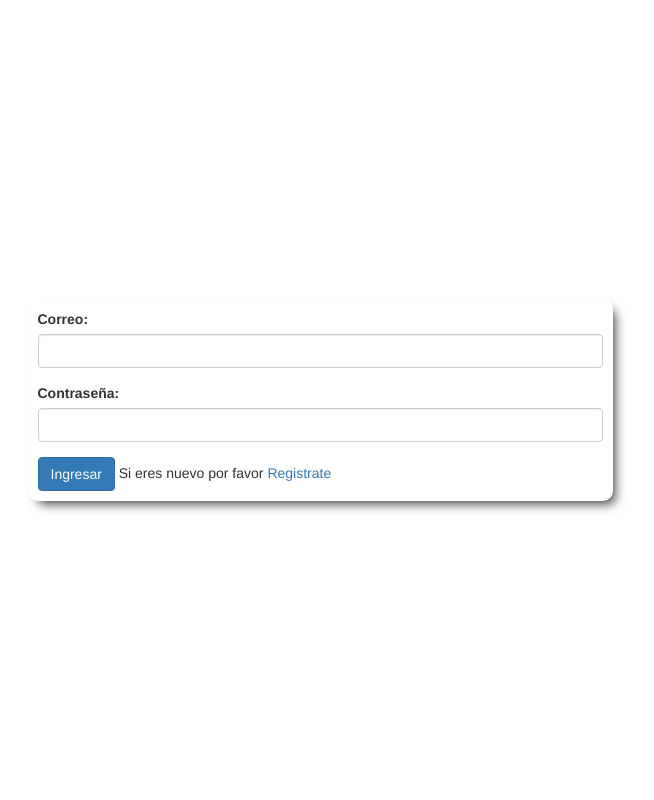
After one commit to minsau/SistemaIngles, a PHP site: page / in a window 1280 px wide. The commit adds this page. Shown: the whole page, without its empty margins (320-974 px from the left). Run offline with PHP 8.4, Linux system fonts and the light colour scheme.

Commit message:
Se agrega interfaz de inicio de sesión

```diff
--- a/includes/css/style.css
+++ b/includes/css/style.css
@@ -1,21 +1,17 @@
-.conArticles{
-	border:-color: #aaaaaa;
-    border-width: 1px;
-    border-style: solid;
-	margin-top: 3%;
-	padding: 2%;
+#div-login{
+	border: 0px solid #000000;
+	padding:10px;
+	border-radius: 10px 10px 10px 10px;
+-moz-border-radius: 10px 10px 10px 10px;
+-webkit-border-radius: 10px 10px 10px 10px;
+-webkit-box-shadow: 6px 7px 11px -4px rgba(0,0,0,0.75);
+-moz-box-shadow: 6px 7px 11px -4px rgba(0,0,0,0.75);
+box-shadow: 6px 7px 11px -4px rgba(0,0,0,0.75);
+}
+.vertical-center {
+  min-height: 100%;  /* Fallback for browsers do NOT support vh unit */
+  min-height: 100vh; /* These two lines are counted as one :-)       */
 
-background: rgba(227,227,227,1);
-background: -moz-linear-gradient(top, rgba(227,227,227,1) 0%, rgba(219,219,219,1) 0%, rgba(255,255,255,1) 100%);
-background: -webkit-gradient(left top, left bottom, color-stop(0%, rgba(227,227,227,1)), color-stop(0%, rgba(219,219,219,1)), color-stop(100%, rgba(255,255,255,1)));
-background: -webkit-linear-gradient(top, rgba(227,227,227,1) 0%, rgba(219,219,219,1) 0%, rgba(255,255,255,1) 100%);
-background: -o-linear-gradient(top, rgba(227,227,227,1) 0%, rgba(219,219,219,1) 0%, rgba(255,255,255,1) 100%);
-background: -ms-linear-gradient(top, rgba(227,227,227,1) 0%, rgba(219,219,219,1) 0%, rgba(255,255,255,1) 100%);
-background: linear-gradient(to bottom, rgba(227,227,227,1) 0%, rgba(219,219,219,1) 0%, rgba(255,255,255,1) 100%);
-filter: progid:DXImageTransform.Microsoft.gradient( startColorstr='#e3e3e3', endColorstr='#ffffff', GradientType=0 );
-
-border-radius: 19px 19px 19px 19px;
--moz-border-radius: 19px 19px 19px 19px;
--webkit-border-radius: 19px 19px 19px 19px;
-border: 0px solid #000000;
+  display: flex;
+  align-items: center;
 }
--- /dev/null
+++ b/index.php
@@ -0,0 +1,37 @@
+<?php
+
+
+?>
+<!DOCTYPE html>
+<html lang="en">
+<head>
+	<meta charset="UTF-8">
+	<title>Inicia Sesión</title>
+	<meta name="viewport" content="width=device-width, user-scalable=no, initial-scale=1.0, maximum-scale=1.0, minimum-scale=1.0">
+	<link rel="stylesheet" href="includes/css/bootstrap.min.css">
+	<link rel="stylesheet" href="includes/css/style.css">
+</head>
+<body>
+	<div class="container " >
+		<div class="row vertical-center ">
+			<div class="col-lg-6 col-lg-offset-3 " name="formulario" id="div-login">
+				<form action="loguear.php" id="form-login" method="post" role="form">
+					<div class="form-group">
+						<label> Correo: </label> <input type="email" name="correo" id="correo" class="form-control" required>
+					</div>
+
+					<div class="form-group">
+						<label> Contraseña:  </label> <input type="password" name="pass" id="pass" class="form-control" required>
+					</div>
+
+					<input type="submit" value="Ingresar" class="btn btn-primary">	Si eres nuevo por favor <a href="alumno.php?nuevo=0"> Registrate </a>
+				</form>
+			</div>
+		</div>
+	</div>
+
+	<script type="text/javascript" src="includes/js/jquery.js"></script>
+	<script type="text/javascript" src="includes/js/bootstrap.min.js"></script>
+	<script type="text/javascript" src="includes/js/jquery.validate.js"></script>
+</body>
+</html>
```
